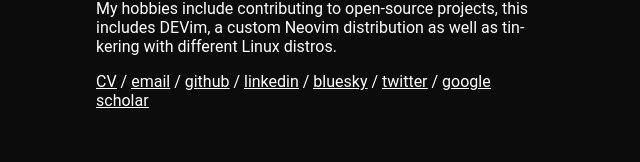
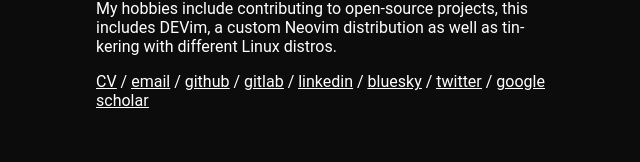
Before and after one commit to sdev138/dev.github.io, a React (Vite) app in the folder devsamarth_v3/: page / in a window 1280 px wide. Shown: the part 626-788 px from the top of the page, without its empty margins (319-959 px from the left). Built offline with nearby package versions, Linux system fonts and the light colour scheme.

Commit message:
feat: Updating Resume and adding gitlab link

```diff
--- a/devsamarth_v3/src/App.tsx
+++ b/devsamarth_v3/src/App.tsx
@@ -4,7 +4,7 @@ import "./App.css";
 import { Helmet, HelmetProvider } from "react-helmet-async";
 import Typewriter from "typewriter-effect";
 import sdevImage from "./assets/sdevCropped.jpg";
-import cv from "./assets/resume/Samarth Dev's Resume.pdf";
+import cv from "./assets/resume/Samarth Dev Resume.pdf";
 
 // about imports
 import { Container } from "react-bootstrap";
@@ -93,6 +93,10 @@ function App() {
                       /{" "}
                       <a href="https://github.com/sdev138">
                         <u>github</u>
+                      </a>{" "}
+                      /{" "}
+                      <a href="https://gitlab.com/samarthdev138">
+                        <u>gitlab</u>
                       </a>{" "}
                       /{" "}
                       <a href="https://www.linkedin.com/in/samarth-dev">
```
Also changed, not shown: 1 other file (tests, documents, lock files or other folders).
